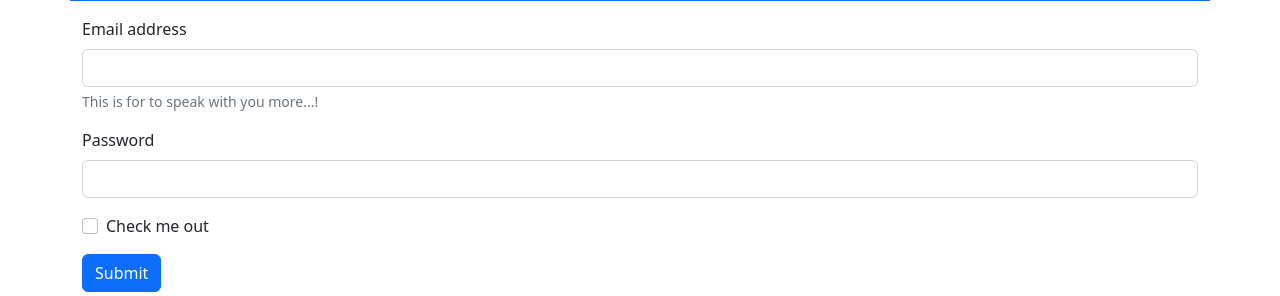
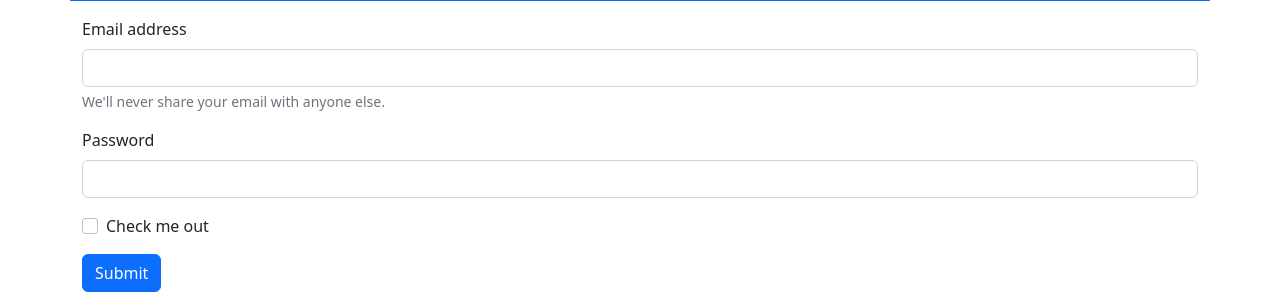
Before and after one commit to SuganIAS/IBM-Project-33745-1660226287, a Flask app: template Assignments/Team Lead - KAVIN A/Assignment 02/Templates/signin.html in a window 1280 px wide. Shown: the part 153-449 px from the top of the page. Run offline with Flask 2, Linux system fonts and the light colour scheme; the template is opened without the code that fills it, so the values that code supplies are empty.

Commit message:
Update signin.html

```diff
--- a/Assignments/Team Lead - KAVIN A/Assignment 02/Templates/signin.html
+++ b/Assignments/Team Lead - KAVIN A/Assignment 02/Templates/signin.html
@@ -5,21 +5,22 @@ Sign In Page
 {% endblock %}
 
 {% block content %}
+{{ msg }}
 <h1 class="container p-4 my-3 bg-primary text-white h3">Login to connect with me 👋</h1>
-<form class="container my-3">
+<form action ="{{ url_for('loginpage') }}" method="POST" class="container my-3">
     <div class="mb-3">
       <label for="exampleInputEmail1" class="form-label">Email address</label>
-      <input type="email" class="form-control" id="exampleInputEmail1" aria-describedby="emailHelp">
-      <div id="emailHelp" class="form-text">This is for to speak with you more...!</div>
+      <input type="email" name="email" class="form-control" id="exampleInputEmail1" aria-describedby="emailHelp">
+      <div id="emailHelp" class="form-text">We'll never share your email with anyone else.</div>
     </div>
     <div class="mb-3">
       <label for="exampleInputPassword1" class="form-label">Password</label>
-      <input type="password" class="form-control" id="exampleInputPassword1">
+      <input type="password" name="password" class="form-control" id="exampleInputPassword1">
     </div>
     <div class="mb-3 form-check">
       <input type="checkbox" class="form-check-input" id="exampleCheck1">
       <label class="form-check-label" for="exampleCheck1">Check me out</label>
     </div>
-    <button type="submit" class="btn btn-primary">Submit</button>
+    <button type="submit" name="sub" class="btn btn-primary">Submit</button>
   </form>
 {% endblock %}
```
